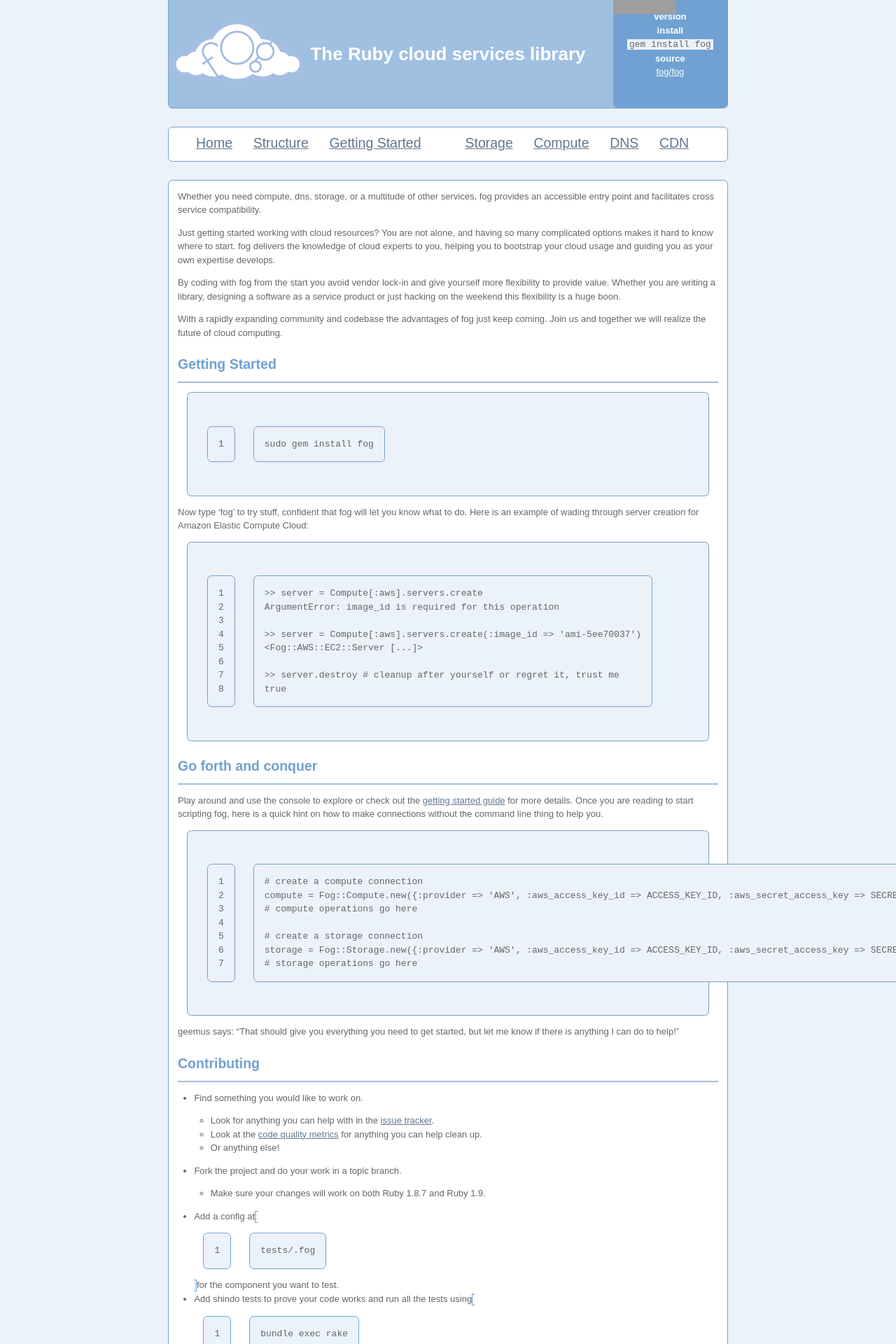
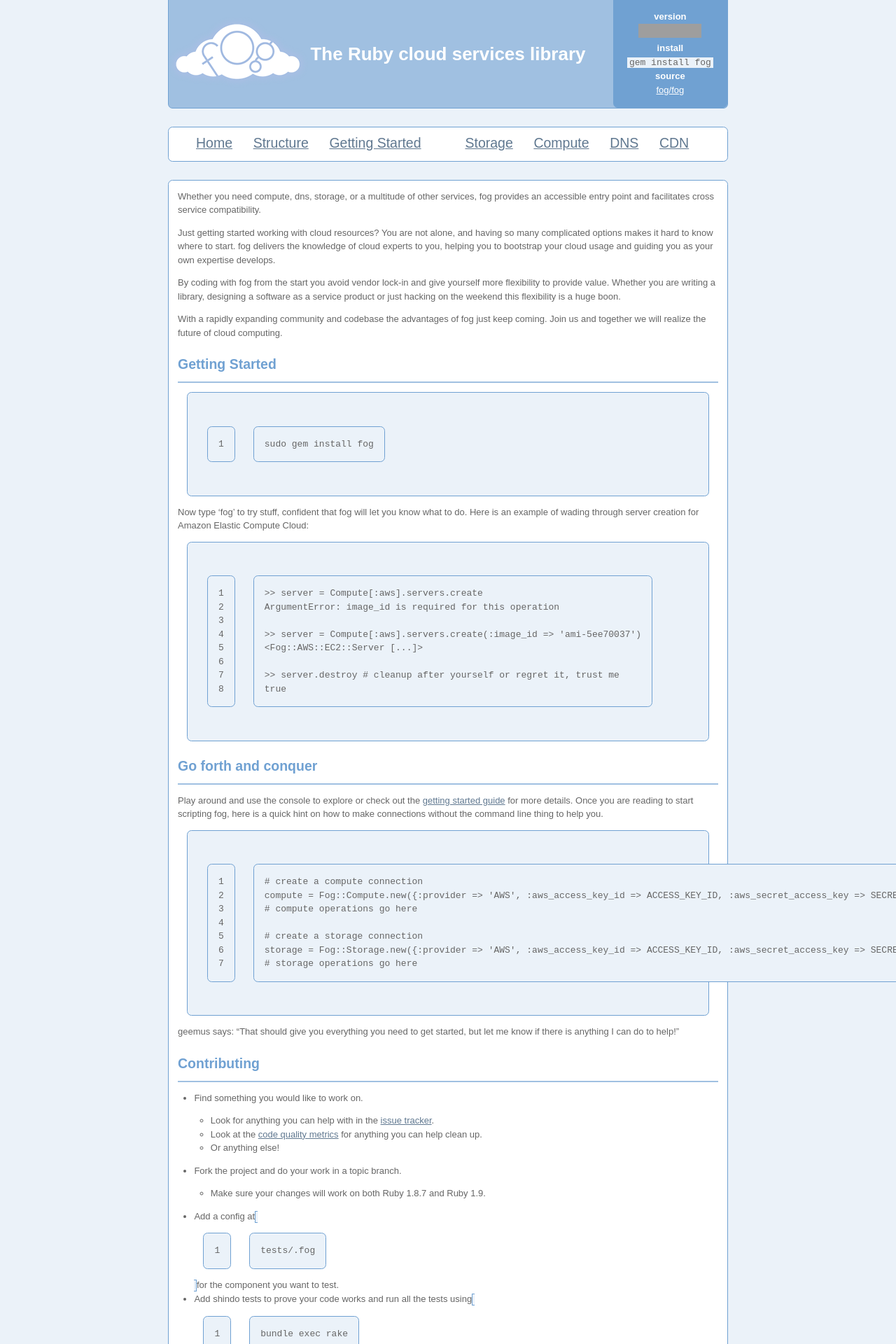
Before and after one commit to fog/fog.github.com, a Jekyll site: the page built from index.markdown, in a window 1280 px wide. Shown: the top 1920 px of the page at 70% size. Built offline with Jekyll 4.4.1, drawn with Linux system fonts in a browser that asks for light colours; nearby versions of some CDN libraries; Markdown is read by kramdown in place of the engine named in the settings; grey boxes are pictures that could not be loaded.

Commit message:
fixes for gem version badge link/position

```diff
--- a/_layouts/default.html
+++ b/_layouts/default.html
@@ -33,7 +33,11 @@
       <a href="/"><img alt="fog" src="/public/images/fog.png" title="fog" /></a>
       <h1>{{ page.title }}</h1>
       <dl>
-        <dt>version</dt><dd><img alt="Gem Version" src="https://fury-badge.herokuapp.com/rb/fog.png"></dd>
+        <dt>version</dt><dd>
+          <a href="http://badge.fury.io/rb/fog">
+            <img alt="Gem Version" src="https://fury-badge.herokuapp.com/rb/fog.png">
+          </a>
+        </dd>
         <dt>install</dt><dd><code>gem install fog</code></dd>
         <dt>source</dt><dd><a href="http://github.com/fog/fog">fog/fog</a></dd>
       </dl>
--- a/public/css/fog.css
+++ b/public/css/fog.css
@@ -54,6 +54,10 @@ header dl {
 
 header dl dt {
   font-weight: bold;
+}
+
+header dl dd img {
+  position: relative;
 }
 
 nav, #main {
```
